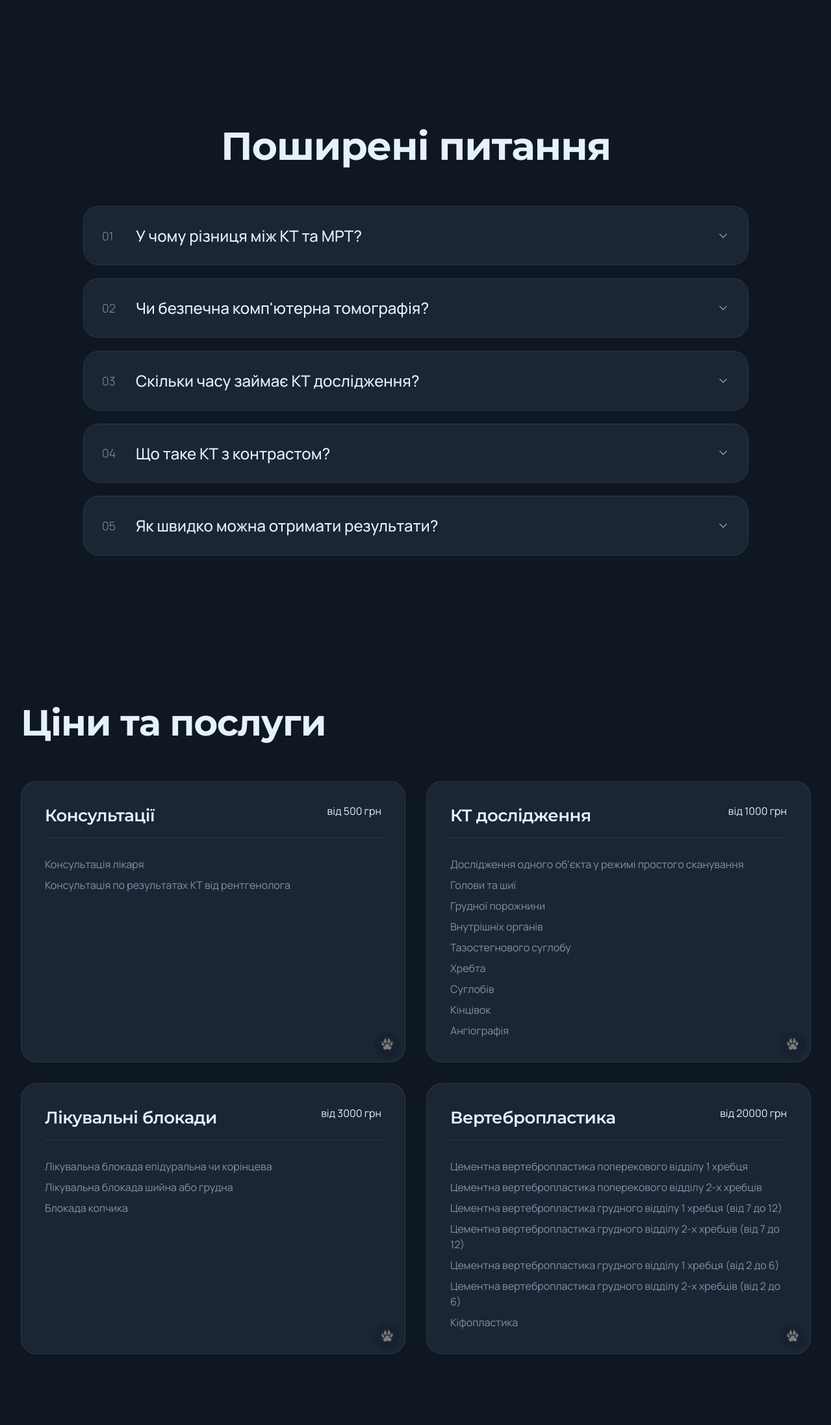
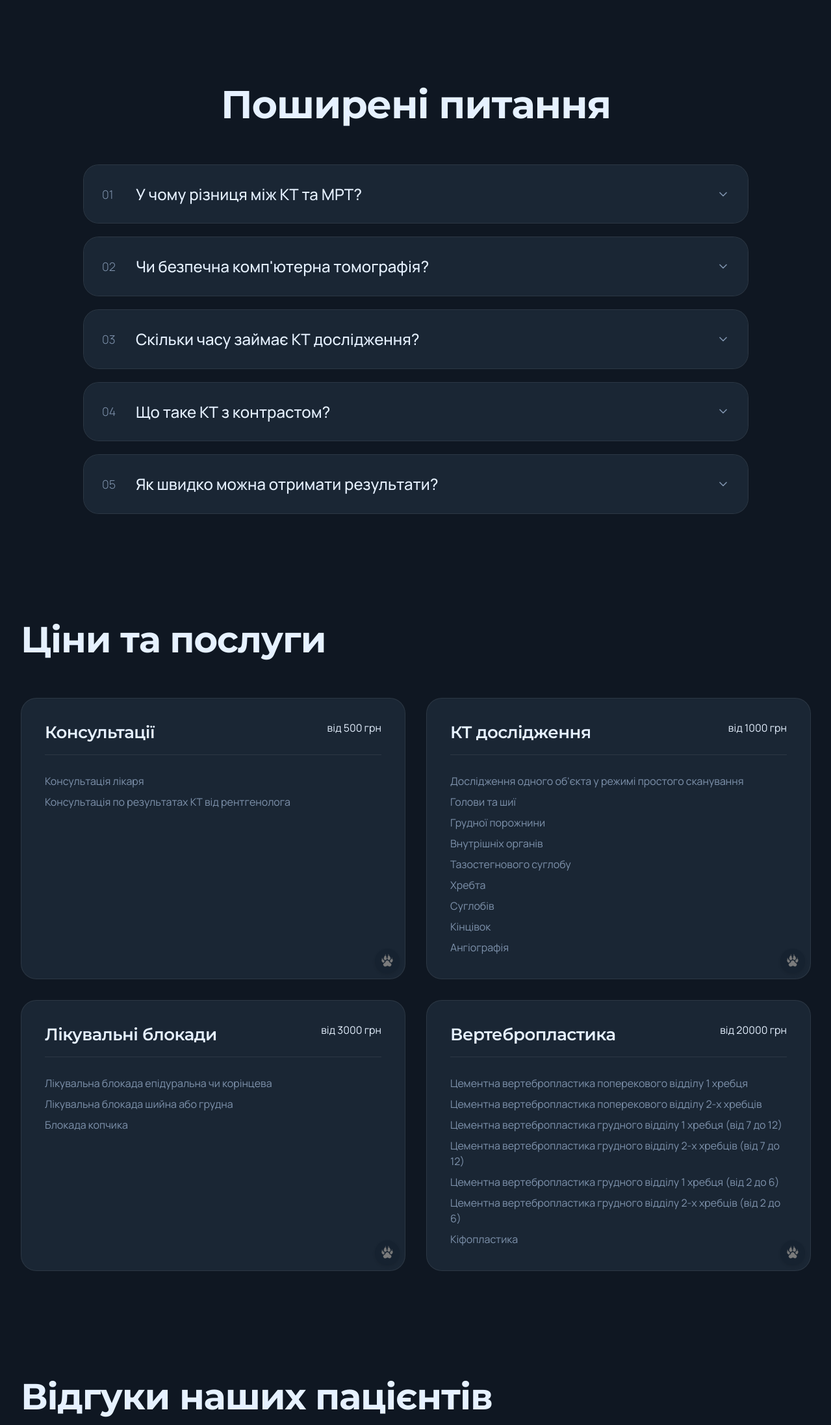
Before and after one commit to vetscan/vetscanct, a Next.js app: page / in a window 1536 px wide. Shown: the part 2140-4333 px from the top of the page at 65% size, without its empty margins (128-1407 px from the left). Built offline with nearby package versions, Linux system fonts and the light colour scheme.

Commit message:
Фиксы: унифицированы отступы между компонентами, водяные знаки ограничены на широких экранах, фикс PageShell для мобильных, прозрачный фон видео на iOS

```diff
--- a/app/ct/page.module.css
+++ b/app/ct/page.module.css
@@ -193,7 +193,11 @@
   border-radius: 12px;
   display: block;
   background: transparent;
+  background-color: transparent;
   object-fit: contain;
+  /* Фикс для iOS Safari - прозрачный фон */
+  -webkit-background-clip: padding-box;
+  background-clip: padding-box;
 }
 
 @media (min-width: 768px) {
--- a/app/page.module.css
+++ b/app/page.module.css
@@ -237,14 +237,16 @@ a.secondary {
   .watermarkTop {
     width: 500px;
     height: 500px;
-    left: 48px;
+    /* Ограничиваем смещение: не дальше чем calc(50% - 800px) от центра */
+    left: max(48px, calc(50% - 800px));
     top: 192px;
   }
 
   .watermarkBottom {
     width: 550px;
     height: 550px;
-    right: 48px;
+    /* Ограничиваем смещение: не дальше чем calc(50% - 800px) от центра */
+    right: max(48px, calc(50% - 800px));
     bottom: 48px;
   }
 }
--- a/components/ContactForm/ContactForm.module.css
+++ b/components/ContactForm/ContactForm.module.css
@@ -63,7 +63,7 @@
 
 @media (min-width: 768px) {
   .title {
-    padding-top: 24px;
+    padding-top: 0;
     font-size: 40px;
     margin-bottom: 40px;
   }
@@ -71,7 +71,7 @@
 
 @media (min-width: 1024px) {
   .title {
-    padding-top: 32px;
+    padding-top: 0;
     font-size: 48px;
     margin-bottom: 48px;
   }
@@ -79,7 +79,7 @@
 
 @media (min-width: 1440px) {
   .title {
-    padding-top: 40px;
+    padding-top: 0;
     font-size: 56px;
     margin-bottom: 56px;
   }
--- a/components/FAQ/FAQ.module.css
+++ b/components/FAQ/FAQ.module.css
@@ -50,7 +50,7 @@
 
 @media (min-width: 768px) {
   .title {
-    padding-top: 32px;
+    padding-top: 0;
     font-size: 40px;
     margin-bottom: 40px;
   }
@@ -58,7 +58,7 @@
 
 @media (min-width: 1024px) {
   .title {
-    padding-top: 48px;
+    padding-top: 0;
     font-size: 56px;
     margin-bottom: 48px;
   }
@@ -66,7 +66,7 @@
 
 @media (min-width: 1440px) {
   .title {
-    padding-top: 64px;
+    padding-top: 0;
     font-size: 60px;
     margin-bottom: 56px;
   }
--- a/components/PageShell/PageShell.module.css
+++ b/components/PageShell/PageShell.module.css
@@ -4,7 +4,7 @@
 }
 
 .hero {
-  padding: 32px 0 24px;
+  padding: 120px 0 24px;
   background: transparent;
 }
 
--- a/components/Prices/Prices.module.css
+++ b/components/Prices/Prices.module.css
@@ -51,7 +51,7 @@
 
 @media (min-width: 768px) {
   .title {
-    padding-top: 32px;
+    padding-top: 0;
     font-size: 40px;
     margin-bottom: 40px;
   }
@@ -59,7 +59,7 @@
 
 @media (min-width: 1024px) {
   .title {
-    padding-top: 48px;
+    padding-top: 0;
     font-size: 48px;
     margin-bottom: 48px;
   }
@@ -67,7 +67,7 @@
 
 @media (min-width: 1440px) {
   .title {
-    padding-top: 64px;
+    padding-top: 0;
     font-size: 56px;
     margin-bottom: 56px;
   }
--- a/components/Testimonials/Testimonials.module.css
+++ b/components/Testimonials/Testimonials.module.css
@@ -51,7 +51,7 @@
 
 @media (min-width: 768px) {
   .title {
-    padding-top: 32px;
+    padding-top: 0;
     font-size: 40px;
     margin-bottom: 40px;
   }
@@ -59,7 +59,7 @@
 
 @media (min-width: 1024px) {
   .title {
-    padding-top: 48px;
+    padding-top: 0;
     font-size: 48px;
     margin-bottom: 48px;
   }
@@ -67,7 +67,7 @@
 
 @media (min-width: 1440px) {
   .title {
-    padding-top: 64px;
+    padding-top: 0;
     font-size: 56px;
     margin-bottom: 56px;
   }
```
